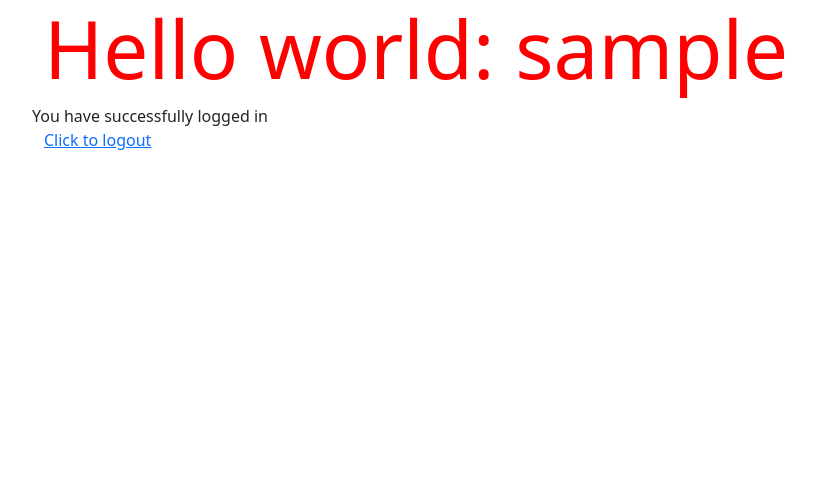
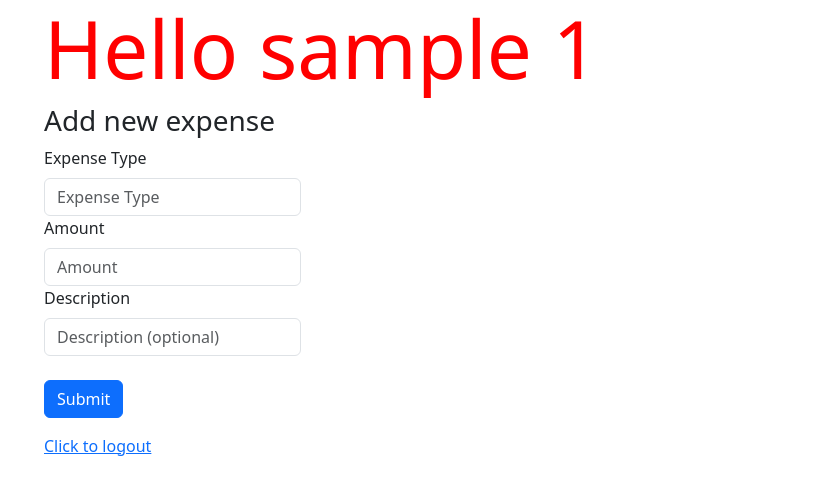
Before and after one commit to AlexandriaParkCS/2026-y12-SE-PhilipYaroshchyk-pwa-flask-application, a Flask app: page / in a window 1280 px wide. Shown: the top 495 px of the page, without its empty margins (38-853 px from the left). Run offline with Flask 3, Linux system fonts and the light colour scheme; the visitor is signed in with stand-in values (Sample User, id 1); parts of the project's set-up code (start-up, migrations or seed data) failed here and were passed over; some libraries are stand-ins or nearby versions.

Commit message:
created user expense table with a way to add new expenses to it

```diff
--- a/src/app.py
+++ b/src/app.py
@@ -101,11 +101,30 @@ def signup():
 def login():
     username = request.form["username"]
     password = request.form["password"]
-    is_logged_in = user_service.login(username, password)
-    if is_logged_in:
+    user = user_service.login(username, password)
+    if user != None:
         session['username'] = username
+        session['user_id'] = user['id']
     else:
         log.info(f"Failed to login user {username}")
+    return redirect("/")
+
+@app.route('/add_expense', methods=["POST"])
+def add_expense():
+    amount = request.form["amount"]
+    expense_type = request.form["expense_type"]
+    description = request.form["description"]
+    user_id = session["user_id"]
+
+    print(f"submitted amount={amount} type={expense_type} {description}")
+    expense = user_service.add_expense(user_id, expense_type, amount, description)
+
+    if expense:
+        print("successfully added expense")
+    else:
+        print("failed to add expense")
+
+
     return redirect("/")
 
 
@@ -114,6 +133,7 @@ def login():
 def logout():
     log.info(f"logging out user {session['username']}")
     session.pop('username', None)
+    session.pop('user_id', None)
     return redirect("/")
 
 
--- a/src/static/css/style.css
+++ b/src/static/css/style.css
@@ -19,3 +19,7 @@ body {
 .display-1 {
     color: red;
 }
+
+.box {
+    width: fit-content
+}
--- /dev/null
+++ b/src/templates/expense_form.html
@@ -0,0 +1,32 @@
+<div>
+    <h3>Add new expense</h3>
+
+
+<form action="/add_expense" method="POST" class="box">
+     <div class="col-auto">
+        <label for="expense_type" class="form-label">Expense Type</label>
+        <input name="expense_type" required type="text" class="form-control" pattern="^[a-z0-9._%+-]{2, 50}$" placeholder="Expense Type">
+      </div>
+
+      <div class="col-auto">
+        <label for="expense_type" class="form-label">Amount</label>
+        <input name="amount" required type="text" class="form-control"  placeholder="Amount">
+      </div>
+
+      <div class="col-auto">
+        <label for="expense_type" class="form-label">Description</label>
+        <input name="description" type="text" class="form-control" pattern="^[a-z0-9._%+-]{2, 50}$" placeholder="Description (optional)">
+      </div>
+
+      <input type="hidden" name="csrf_token" value = "{{ csrf_token() }}" />
+
+      <br/>
+      <div class="col-auto">
+        <button type="submit" class="btn btn-primary mb-3">Submit</button>
+      </div>
+
+
+
+</form>
+
+</div>
--- a/src/templates/index.html
+++ b/src/templates/index.html
@@ -2,10 +2,13 @@
 {% block content %}
 <div class="container">
     <div class="row">
-        <h1 class="display-1">Hello world: {{ session['username'] }}</h1>
+        <h3 class="display-1">Hello {{ session['username'] }} {{ session['user_id'] }}</h3>
+    </div>
 
-        You have successfully logged in
+    <div>
+        {%include "expense_form.html"%}
     </div>
+
     <div class="row">
          {%include "logout.html" %}
     </div>
--- a/src/templates/login.html
+++ b/src/templates/login.html
@@ -8,12 +8,12 @@
     <form action="/login" method="POST" class="box">
 
       <div class="col-auto">
-        <label for="exampleFormControlTextarea1" class="form-label">Name</label>
+        <label for="username" class="form-label">Name</label>
         <input name="username" type="text" class="form-control" id="exampleFormControlInput1" pattern="[a-z0-9._%+-]{2, 50}$" placeholder="Your Name">
       </div>
 
        <div class="col-auto">
-        <label for="exampleFormControlTextarea1" class="form-label">Password</label>
+        <label for="password" class="form-label">Password</label>
         <input name="password" type="password" class="form-control" id="exampleFormControlInput1" placeholder="Your Password">
       </div>
 
```
Also changed, not shown: src/sqldb.py (+42 -0 lines), src/user_service.py (+14 -3 lines).
